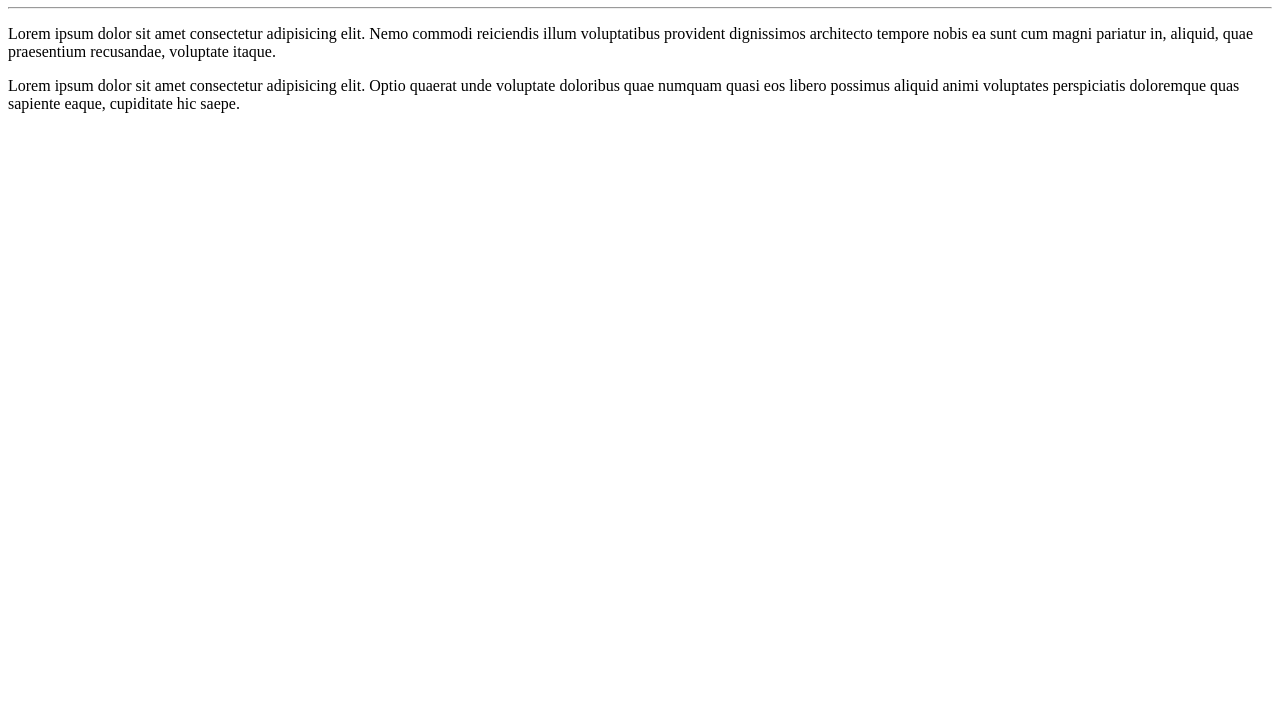
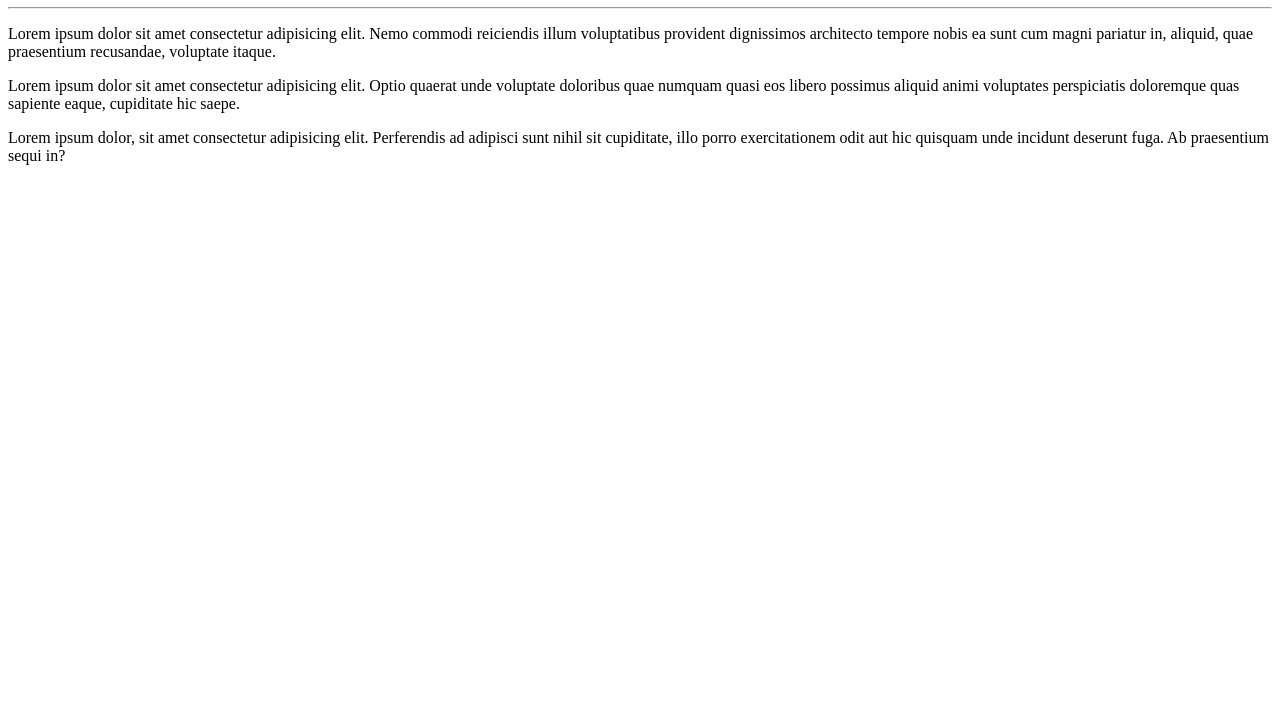
Before and after one commit to kayquemab/Ola-Mundo, a plain HTML site: page site-exemplo/index.html in a window 1280 px wide. Shown: the part 73-800 px from the top of the page. Drawn offline with Linux system fonts and the light colour scheme.

Commit message:
Update index.html

```diff
--- a/site-exemplo/index.html
+++ b/site-exemplo/index.html
@@ -10,5 +10,6 @@
     <hr>
     <p>Lorem ipsum dolor sit amet consectetur adipisicing elit. Nemo commodi reiciendis illum voluptatibus provident dignissimos architecto tempore nobis ea sunt cum magni pariatur in, aliquid, quae praesentium recusandae, voluptate itaque.</p>
     <p>Lorem ipsum dolor sit amet consectetur adipisicing elit. Optio quaerat unde voluptate doloribus quae numquam quasi eos libero possimus aliquid animi voluptates perspiciatis doloremque quas sapiente eaque, cupiditate hic saepe.</p>
+    <p>Lorem ipsum dolor, sit amet consectetur adipisicing elit. Perferendis ad adipisci sunt nihil sit cupiditate, illo porro exercitationem odit aut hic quisquam unde incidunt deserunt fuga. Ab praesentium sequi in?</p>
 </body>
 </html>
```
